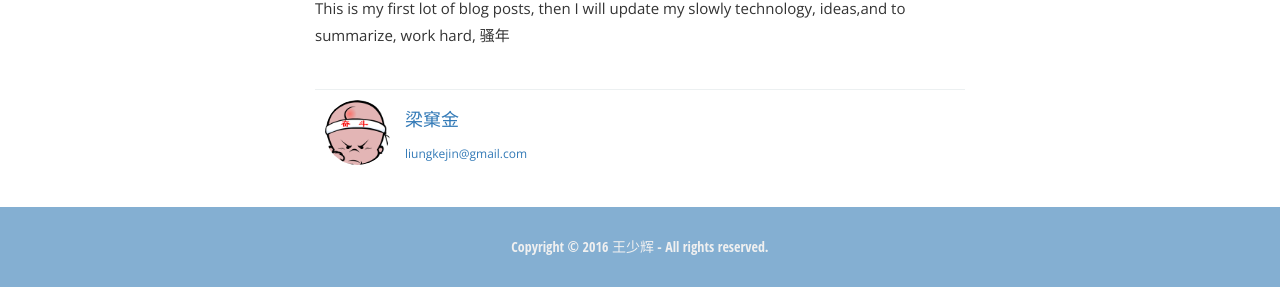
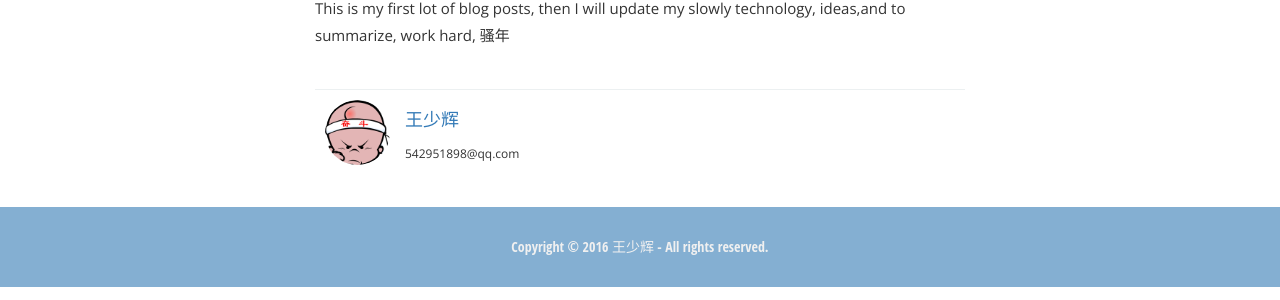
Before and after one commit to KuJMSliwang/KuJMSliwang.github.io, a Jekyll site: the page built from _posts/2017-04-13-Getting-Started.md, in a window 1280 px wide. Shown: the part 338-638 px from the top of the page. Built offline with Jekyll 4.4.1, drawn with Linux system fonts in a browser that asks for light colours.

Commit message:
内容修改

```diff
--- a/_includes/post_footer.html
+++ b/_includes/post_footer.html
@@ -3,7 +3,7 @@
         <img src="/assets/img/avatar.JPG" alt="My Avatar" class="img-circle">
     </div>
     <section class="author">
-        <h4><a href="/about.html">梁窠金</a></h4>
-        <a href="mailto:liungkejin@gmail.com">liungkejin@gmail.com</a>
+        <h4><a href="/about.html">王少辉</a></h4>
+        542951898@qq.com
     </section>
 </footer>
```
